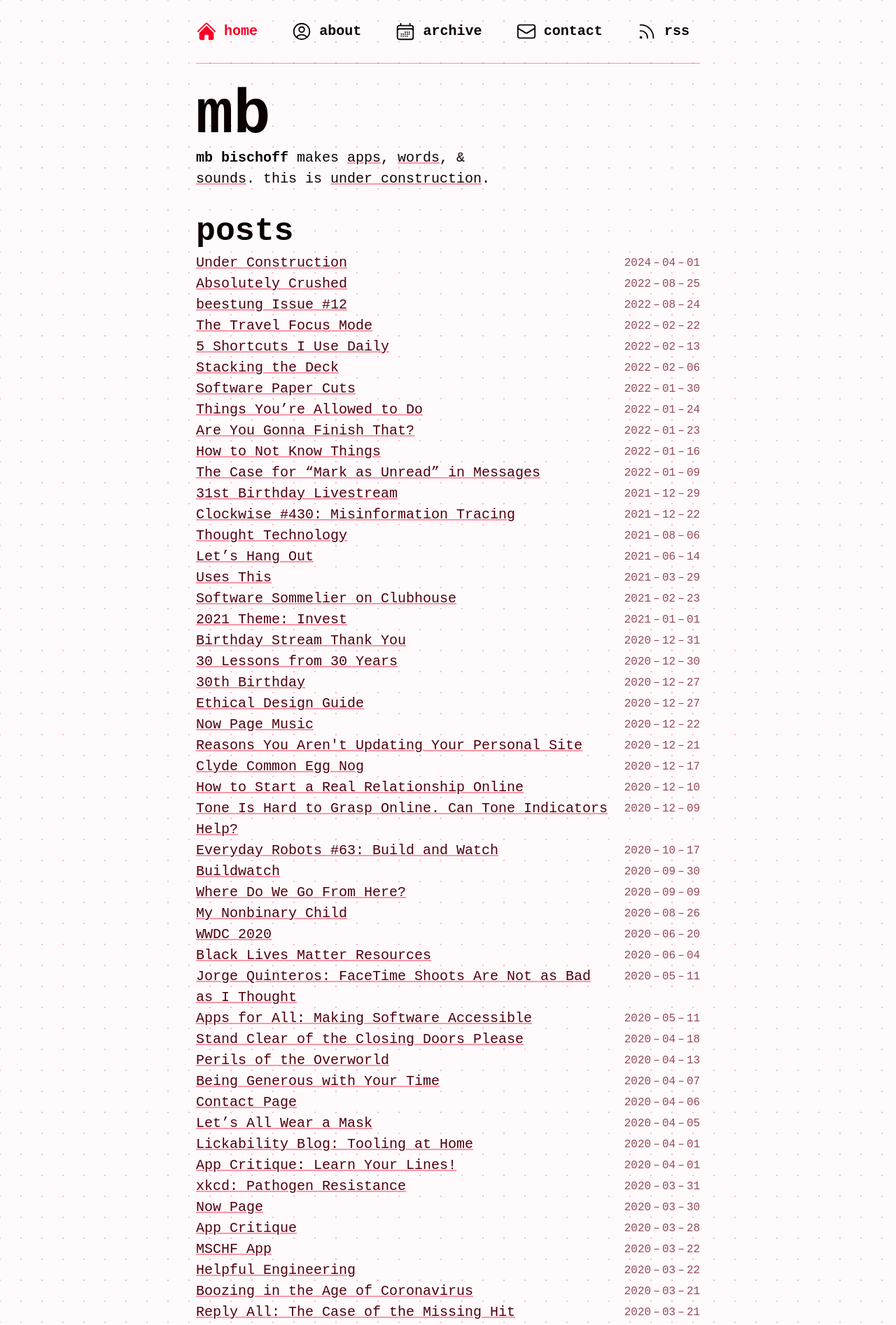
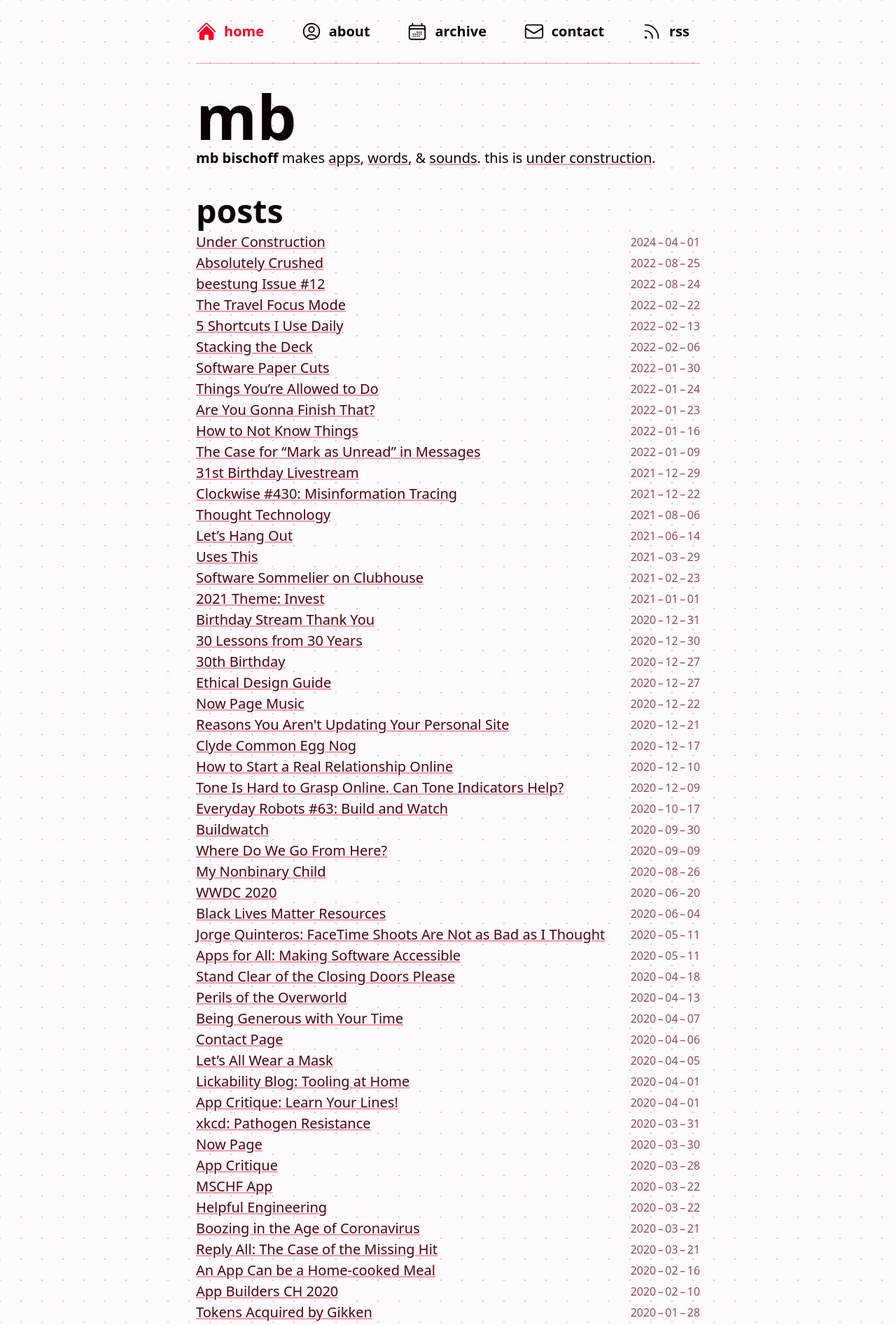
Before and after one commit to mbbischoff/website, a Jekyll site: the page built from index.html, in a window 1280 px wide. Shown: the top 1894 px of the page at 70% size. Built offline with Jekyll 4.4.1, drawn with Linux system fonts in a browser that asks for light colours; some web fonts are replaced; the list of posts is cut into pages by our own code; comment, search, counter and statistics services are not loaded; a style sheet for code colours, icons or effects is not loaded.

Commit message:
Recursive font stack

```diff
--- a/_sass/abstracts/_variables.scss
+++ b/_sass/abstracts/_variables.scss
@@ -3,8 +3,7 @@
 
   --name-slant: -10;
 
-  --text-font-stack: "halyard-text-variable", system-ui, sans-serif;
-  --display-font-stack: "halyard-display-variable", system-ui, sans-serif;
+  --text-font-stack: 'Recursive', system-ui, sans-serif;
   --border-thickness: 1px;
 
   --light-background: color(display-p3 0.998 0.982 0.984);
--- a/_sass/base/_typography.scss
+++ b/_sass/base/_typography.scss
@@ -25,7 +25,7 @@
 	--font-weight-bold: 781;
 	--font-weight-black: 976;
 
-	font-family: 'Recursive', monospace;
+	font-family: var(--text-font-stack);
 	font-weight: var(--font-weight-normal);
 	font-display: fallback;
 
```
